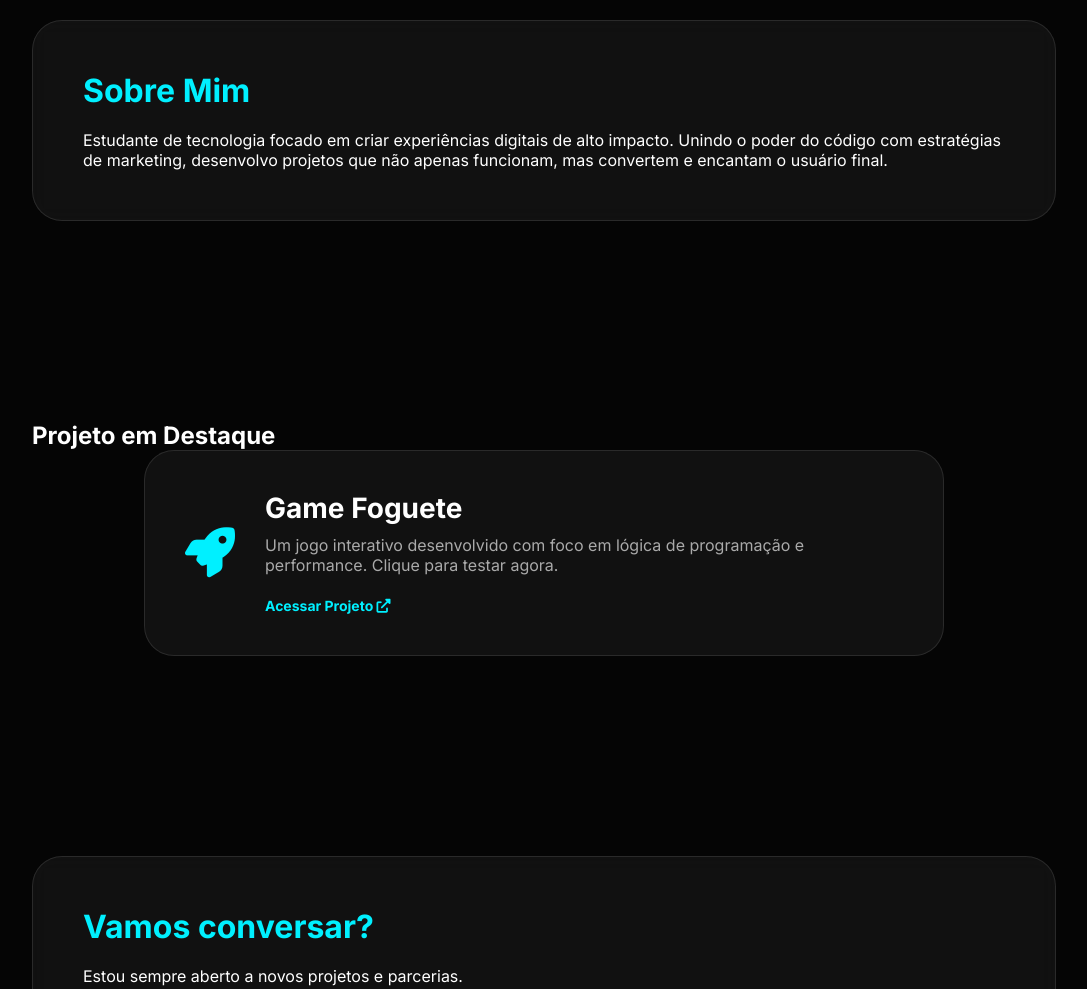
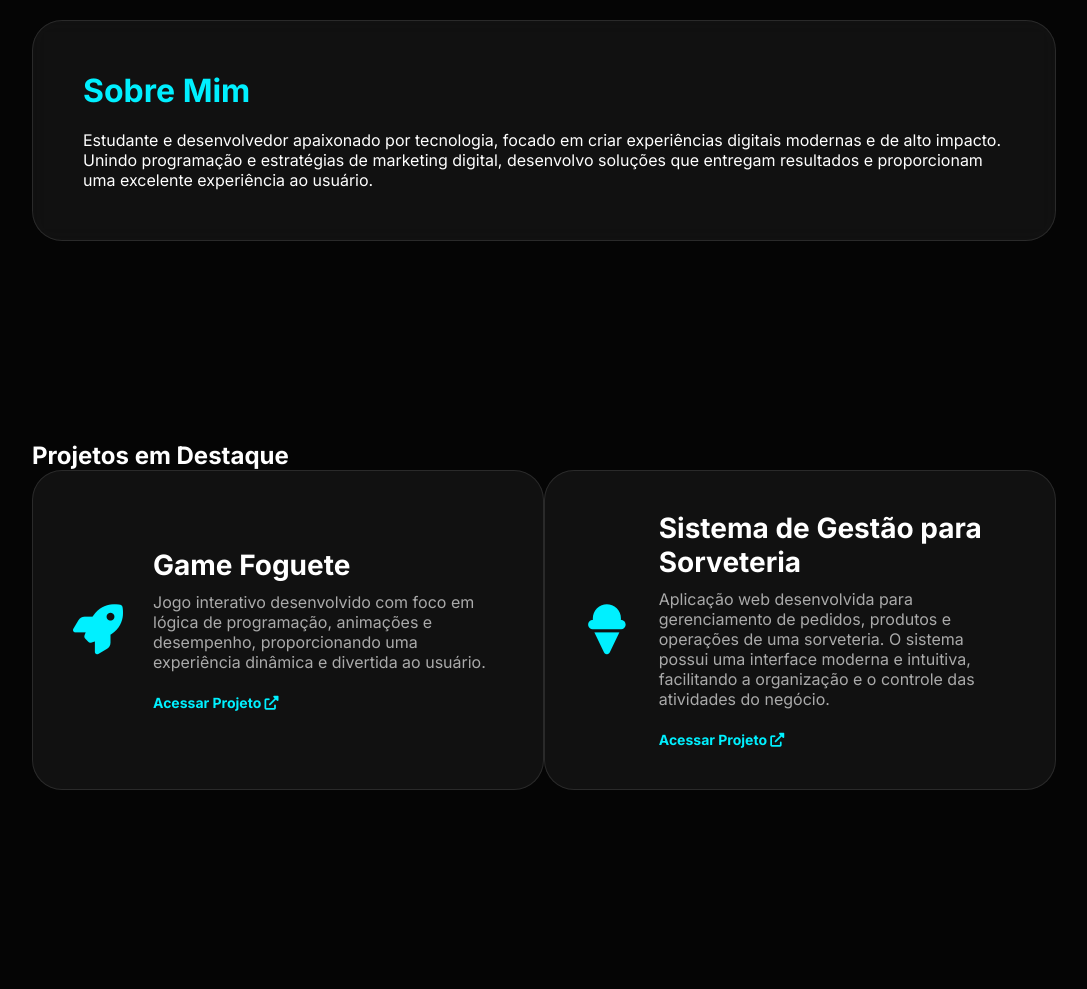
Before and after one commit to MatheusOrsiReis/portfolio-matheus, a plain HTML site: page index.html in a window 1280 px wide. Shown: the part 880-1869 px from the top of the page, without its empty margins (96-1183 px from the left). Drawn offline with Linux system fonts and the light colour scheme.

Commit message:
Adiciona projeto Sistema de Gestão para Sorveteria ao portfólio

```diff
--- a/index.html
+++ b/index.html
@@ -4,6 +4,7 @@
     <meta charset="UTF-8">
     <meta name="viewport" content="width=device-width, initial-scale=1.0">
     <title>Matheus Orsi Reis | Portfolio</title>
+
     <link rel="stylesheet" href="style.css">
     <link href="https://fonts.googleapis.com/css2?family=Inter:wght@400;700;900&display=swap" rel="stylesheet">
     <link rel="stylesheet" href="https://cdnjs.cloudflare.com/ajax/libs/font-awesome/6.0.0/css/all.min.css">
@@ -15,68 +16,164 @@
     <header>
         <nav>
             <div class="logo">MOR<span>.</span></div>
+
             <div class="links">
                 <a href="#sobre">Sobre</a>
-                <a href="#projetos">Projeto</a>
+                <a href="#projetos">Projetos</a>
                 <a href="#contato">Contato</a>
             </div>
         </nav>
     </header>
 
     <main>
+
+        <!-- HERO -->
         <section class="hero">
             <div class="hero-content">
                 <span class="badge">Disponível para novos desafios</span>
+
                 <h1>Matheus Orsi Reis</h1>
+
                 <p>Desenvolvedor de Sistemas & Marketing Digital</p>
+
                 <div class="social-hero">
-                    <a href="https://github.com/MatheusOrsiReis" target="_blank"><i class="fab fa-github"></i></a>
-                    <a href="https://www.instagram.com/matheus.orsi_/" target="_blank"><i class="fab fa-instagram"></i></a>
-                    <a href="https://www.linkedin.com/in/matheus-orsi-reis-2a3418283/" target="_blank"><i class="fab fa-linkedin"></i></a>
-                    <a href="https://wa.me/5548996783626" target="_blank"><i class="fab fa-whatsapp"></i></a>
+                    <a href="https://github.com/MatheusOrsiReis" target="_blank">
+                        <i class="fab fa-github"></i>
+                    </a>
+
+                    <a href="https://www.instagram.com/matheus.orsi_/" target="_blank">
+                        <i class="fab fa-instagram"></i>
+                    </a>
+
+                    <a href="https://www.linkedin.com/in/matheus-orsi-reis-2a3418283/" target="_blank">
+                        <i class="fab fa-linkedin"></i>
+                    </a>
+
+                    <a href="https://wa.me/5548996783626" target="_blank">
+                        <i class="fab fa-whatsapp"></i>
+                    </a>
                 </div>
             </div>
         </section>
 
+        <!-- SOBRE -->
         <section id="sobre" class="section">
             <div class="glass-card">
                 <h2>Sobre Mim</h2>
-                <p>Estudante de tecnologia focado em criar experiências digitais de alto impacto. Unindo o poder do código com estratégias de marketing, desenvolvo projetos que não apenas funcionam, mas convertem e encantam o usuário final.</p>
+
+                <p>
+                    Estudante e desenvolvedor apaixonado por tecnologia, focado em criar
+                    experiências digitais modernas e de alto impacto. Unindo programação
+                    e estratégias de marketing digital, desenvolvo soluções que entregam
+                    resultados e proporcionam uma excelente experiência ao usuário.
+                </p>
             </div>
         </section>
 
+        <!-- PROJETOS -->
         <section id="projetos" class="section">
-            <h2 class="section-title">Projeto em Destaque</h2>
+            <h2 class="section-title">Projetos em Destaque</h2>
+
             <div class="project-container">
-                <a href="https://game-foguete.vercel.app" target="_blank" class="project-card">
-                    <div class="project-icon"><i class="fas fa-rocket"></i></div>
+
+                <!-- GAME FOGUETE -->
+                <a href="https://game-foguete.vercel.app"
+                   target="_blank"
+                   class="project-card">
+
+                    <div class="project-icon">
+                        <i class="fas fa-rocket"></i>
+                    </div>
+
                     <div class="project-details">
                         <h3>Game Foguete</h3>
-                        <p>Um jogo interativo desenvolvido com foco em lógica de programação e performance. Clique para testar agora.</p>
-                        <span class="view-project">Acessar Projeto <i class="fas fa-external-link-alt"></i></span>
+
+                        <p>
+                            Jogo interativo desenvolvido com foco em lógica de programação,
+                            animações e desempenho, proporcionando uma experiência dinâmica
+                            e divertida ao usuário.
+                        </p>
+
+                        <span class="view-project">
+                            Acessar Projeto
+                            <i class="fas fa-external-link-alt"></i>
+                        </span>
                     </div>
+
                 </a>
+
+                <!-- SISTEMA DE SORVETES -->
+                <a href="https://sistema-sorvetes.vercel.app/"
+                   target="_blank"
+                   class="project-card">
+
+                    <div class="project-icon">
+                        <i class="fas fa-ice-cream"></i>
+                    </div>
+
+                    <div class="project-details">
+                        <h3>Sistema de Gestão para Sorveteria</h3>
+
+                        <p>
+                            Aplicação web desenvolvida para gerenciamento de pedidos,
+                            produtos e operações de uma sorveteria. O sistema possui uma
+                            interface moderna e intuitiva, facilitando a organização e o
+                            controle das atividades do negócio.
+                        </p>
+
+                        <span class="view-project">
+                            Acessar Projeto
+                            <i class="fas fa-external-link-alt"></i>
+                        </span>
+                    </div>
+
+                </a>
+
             </div>
         </section>
 
+        <!-- CONTATO -->
         <section id="contato" class="section">
             <div class="glass-card contact-box">
+
                 <h2>Vamos conversar?</h2>
-                <p>Estou sempre aberto a novos projetos e parcerias.</p>
+
+                <p>
+                    Estou sempre aberto a novos projetos, oportunidades e parcerias.
+                </p>
+
                 <div class="contact-grid">
-                    <a href="mailto:matheusorsireis540@gmail.com" class="contact-item">
+
+                    <a href="mailto:matheusorsireis540@gmail.com"
+                       class="contact-item">
+
                         <i class="fas fa-envelope"></i>
-                        <span>matheusorsireis540@gmail.com</span>
+
+                        <span>
+                            matheusorsireis540@gmail.com
+                        </span>
+
                     </a>
-                    <a href="https://wa.me/5548996783626" class="contact-item">
+
+                    <a href="https://wa.me/5548996783626"
+                       class="contact-item">
+
                         <i class="fab fa-whatsapp"></i>
-                        <span>(48) 99678-3626</span>
+
+                        <span>
+                            (48) 99678-3626
+                        </span>
+
                     </a>
+
                 </div>
+
             </div>
         </section>
+
     </main>
 
     <script src="script.js"></script>
+
 </body>
 </html>
```
